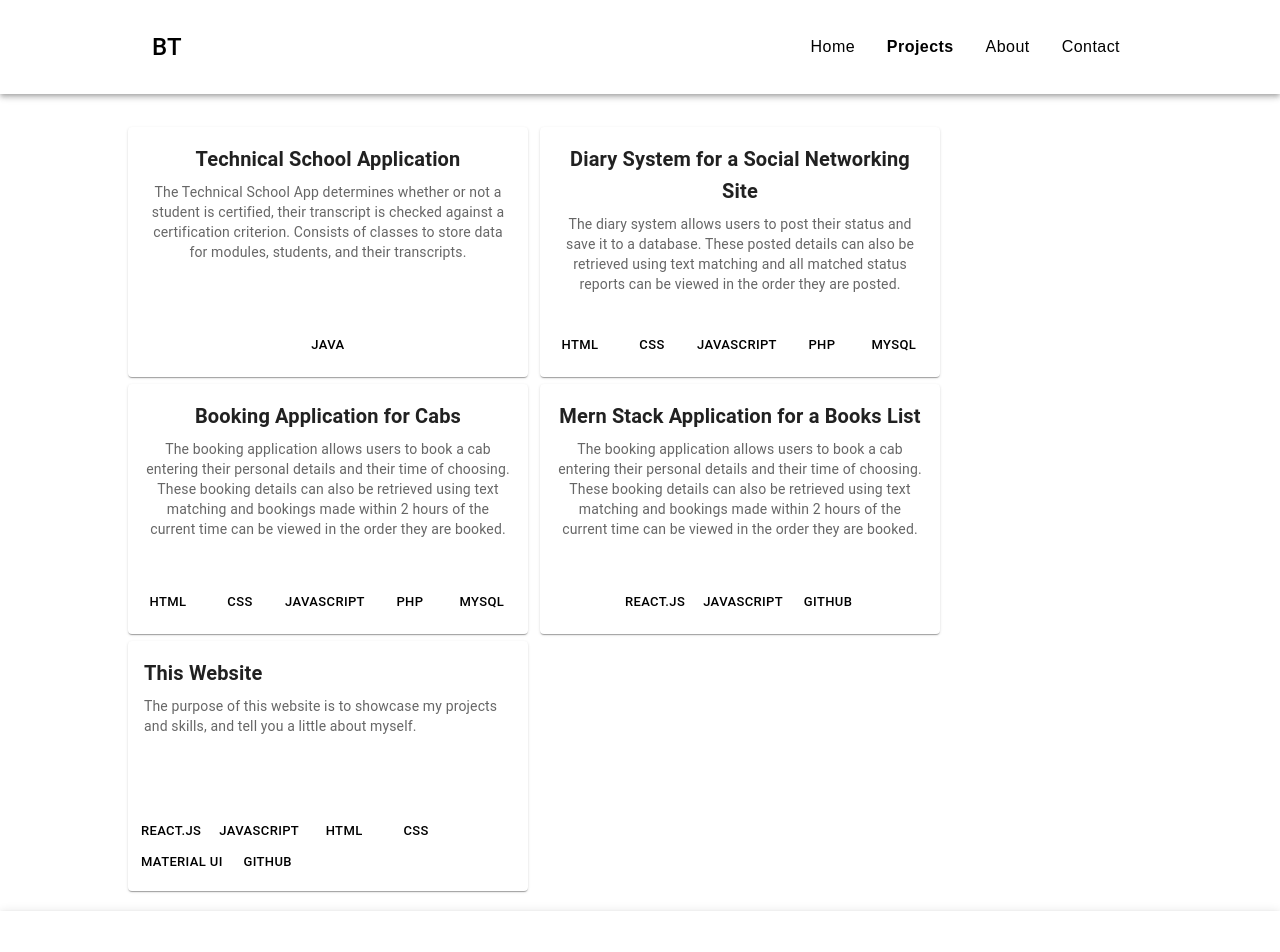
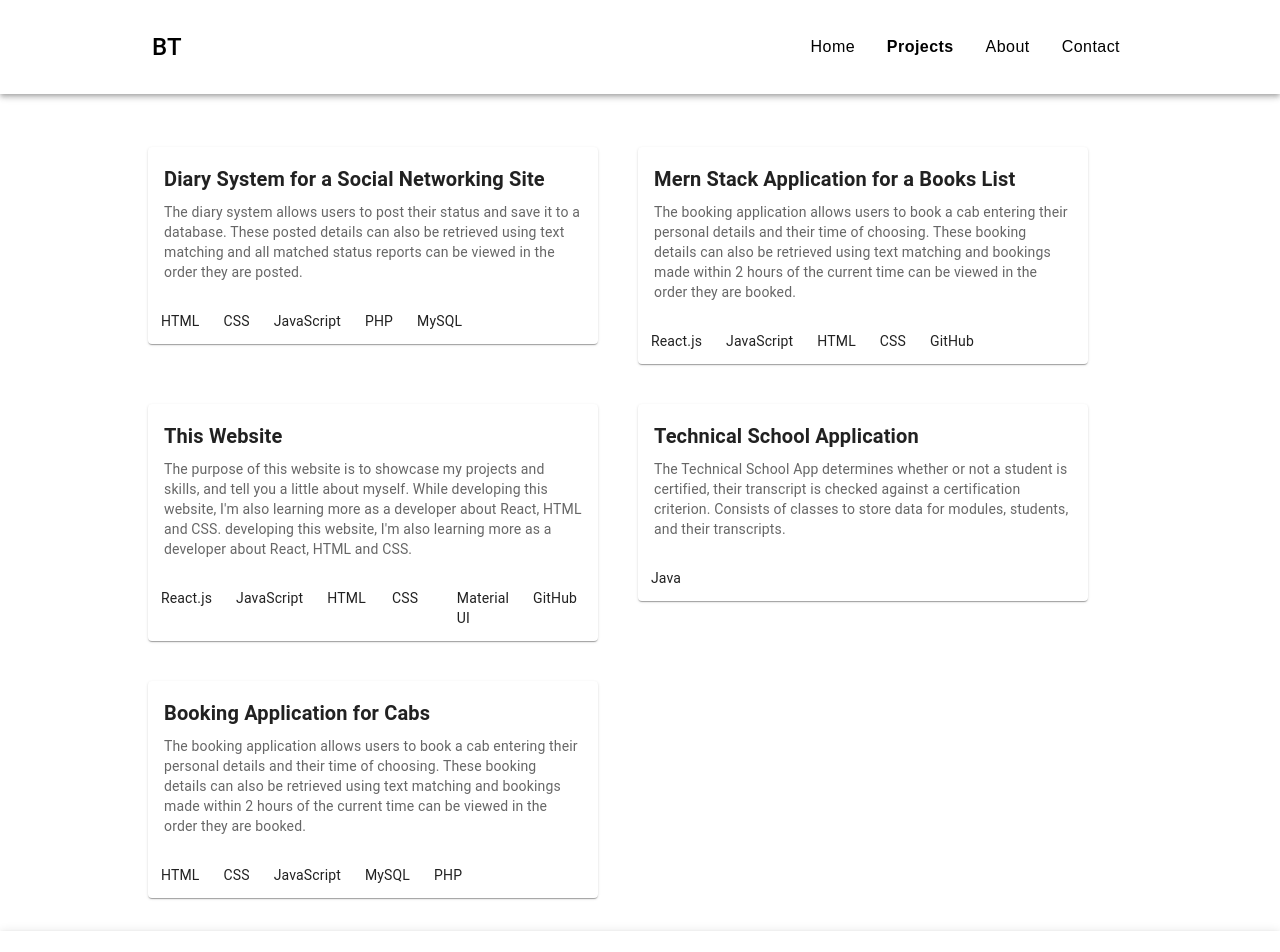
Before and after one commit to trinhbond/personal-portfolio, a React (Create React App) app: page /Projects in a window 1280 px wide. Shown: the top 952 px of the page. Built offline with nearby package versions, Linux system fonts and the light colour scheme.

Commit message:
Changed list on Card to a Grid item.

```diff
--- a/src/pages/AboutMe.js
+++ b/src/pages/AboutMe.js
@@ -12,12 +12,23 @@ function AboutMe() {
       with friends, I enjoy creating meaningful projects such as this website. I am currently focusing on a Research and Development Project
       where I am working with 6 other members to develop a proof of concept android application for Kumeu River Wines. The application
       will use real-time climatic data to predict dangerous weather events such as frost that are damaging to their vineyards.</p>
-    <p id="listHeading">Here are a few technologies I've been working with recently:</p>
+    <p id="listHeading">Technologies I've worked with:</p>
     <ul>
+      <li>JavaScript (ES5)</li>
+      <li>HTML</li>
+      <li>CSS</li>
       <li>React</li>
       <li>Node.js</li>
-      <li>JavaScript (ES5)</li>
+      <li>jQuery</li>
+      <li>Bootstrap</li>
+      <li>Material-UI</li>
       <li>Android Studio</li>
+      <li>Java</li>
+      <li>C</li>
+      <li>C#</li>
+      <li>GitHub</li>
+      <li>MySQL</li>
+      <li>Firebase</li>
     </ul>
   </div>
   )
--- a/src/pages/Contact.js
+++ b/src/pages/Contact.js
@@ -7,7 +7,7 @@ export default function Contact() {
   return (
     <div className="Content">
         <h1 className="ContentHeading">Get in touch</h1>
-        <p className="ContentParagraph">For work opportunities, feel free to contact me
+        <p className="ContentParagraph">For work opportunities or inquiries, feel free to contact me
         and I will get back to you as soon as possible.</p>
         <button className="ContactButton"><a href="mailto:bond.nicktrinh@gmail.com" target="blank">Say Hello</a></button>
     </div>
--- a/src/pages/Home.js
+++ b/src/pages/Home.js
@@ -1,5 +1,6 @@
 import React from 'react';
 import "../styles/Home.css";
+import { Container, Box } from "@mui/material"
 
 function Home() {
   document.title = "Home - Bond Trinh";
@@ -9,6 +10,7 @@ function Home() {
     <p id="hiParagraph">Hello, my name is</p>
     <h1>Bond Trinh</h1>
     <p id="welcomeParagraph">Welcome to my portfolio.</p>
+    <button id="resumeButton">Resume</button>
     <div className="icons">
       <a href="https://github.com/bondtrinh1/personal-portfolio" target="blank">
           <svg
--- a/src/pages/Projects.js
+++ b/src/pages/Projects.js
@@ -3,20 +3,156 @@ import "../styles/Projects.css";
 import Card from '@mui/material/Card';
 import CardContent from '@mui/material/CardContent';
 import Typography from '@mui/material/Typography';
-import { Button, CardActionArea, CardActions } from '@mui/material';
-import DownloadIcon from '@mui/icons-material/Download';
-import FileDownloadIcon from '@mui/icons-material/FileDownload';
+import {
+    CardActionArea,
+    CardActions,
+    createTheme,
+    ThemeProvider,
+    Grid
+} from '@mui/material';
 
 export default function Projects() {
     document.title = "Projects - Bond Trinh";
 
+    const theme = createTheme({
+        breakpoints: {
+          values: {
+            xxs: 0, // small phone
+            xs: 300, // phone
+            sm: 600, // tablets
+            md: 900, // small laptop
+            lg: 1200, // desktop
+            xl: 1536 // large screens
+          }
+        }
+      });
+
     return (
     <div className="container">
+        <ThemeProvider theme={theme}>
         <section>
-            <Card sx={{ maxWidth: 400, height: 250 }}>
-                <CardActionArea sx={{justifyContent:"center", textAlign:"center" }}>
+        <Card sx={{ maxWidth: 450, display: "flex", flexWrap: "wrap" }}>
+            <CardActionArea>
                 <CardContent>
-                    <Typography gutterBottom variant="h6" component="div"sx={{fontWeight: "bold"}}>
+                    <Typography gutterBottom variant="h6" component="div" sx={{ fontWeight: "bold" }}>
+                    Diary System for a Social Networking Site
+                    </Typography>
+                    <Typography variant="body2" color="text.secondary">
+                    The diary system allows users to post their status and save it to a database.
+                    These posted details can also be retrieved using text matching and all matched
+                    status reports can be viewed in the order they are posted.
+                    </Typography>
+                </CardContent>
+            </CardActionArea>
+            <CardActions>
+                <Grid sx={{ textAlign: "start", padding: "5px" }} container spacing={3}>
+                        <Grid item xs>
+                            <Typography variant="body2">HTML</Typography>
+                        </Grid>
+                        <Grid item xs>
+                            <Typography variant="body2">CSS</Typography>
+                        </Grid>
+                        <Grid item xs>
+                            <Typography variant="body2">JavaScript</Typography>
+                        </Grid>
+                        <Grid item xs>
+                            <Typography variant="body2">PHP</Typography>
+                        </Grid>
+                        <Grid item xs>
+                            <Typography variant="body2">MySQL</Typography>
+                        </Grid>
+                    </Grid>
+                {/* <Button size="small" color="primary" sx={{ backgroundColor: "none",  }}>
+                    <a href="/Projects/assign1.7z" download><DownloadIcon fontSize="large" sx={{backgroundColor: "black", border: "1px solid black", borderRadius: "8px" }}/></a>
+                </Button> */}
+            </CardActions>
+        </Card>
+        </section>
+        <section>
+        <Card sx={{ maxWidth: 450, display: "flex", flexWrap: "wrap" }}>
+            <CardActionArea>
+                <CardContent>
+                    <Typography gutterBottom variant="h6" component="div" sx={{ fontWeight: "bold" }}>
+                    Mern Stack Application for a Books List
+                    </Typography>
+                    <Typography variant="body2" color="text.secondary">
+                    The booking application allows users to book a cab entering their personal details
+                    and their time of choosing. These booking details can also be retrieved using text matching
+                    and bookings made within 2 hours of the current time can be viewed in the order they are booked.
+                    </Typography>
+                </CardContent>
+            </CardActionArea>
+            <CardActions>
+                <Grid sx={{ textAlign: "start", padding: "5px" }} container spacing={3}>
+                    <Grid item xs>
+                        <Typography variant="body2">React.js</Typography>
+                    </Grid>
+                    <Grid item xs>
+                        <Typography variant="body2">JavaScript</Typography>
+                    </Grid>
+                    <Grid item xs>
+                        <Typography variant="body2">HTML</Typography>
+                    </Grid>
+                    <Grid item xs>
+                        <Typography variant="body2">CSS</Typography>
+                    </Grid>
+                    <Grid item xs>
+                        <Typography variant="body2">GitHub</Typography>
+                    </Grid>
+                </Grid>
+
+                {/* <Button size="small" color="primary" sx={{ backgroundColor: "none",  }}>
+                    <a href="https://heroku-mern-app.herokuapp.com/" target="blank">View Application</a>
+                </Button> */}
+            </CardActions>
+        </Card>
+        </section>
+        <section>
+        <Card sx={{ maxWidth: 450, display: "flex", flexWrap: "wrap" }}>
+                <CardActionArea>
+                    <CardContent>
+                        <Typography gutterBottom variant="h6" component="div" sx={{ fontWeight: "bold" }}>
+                        This Website
+                        </Typography>
+                        <Typography variant="body2" color="text.secondary">
+                        The purpose of this website is to showcase my projects and skills, and tell you a little about myself. While
+                        developing this website, I'm also learning more as a developer about React, HTML and CSS.
+                        developing this website, I'm also learning more as a developer about React, HTML and CSS.
+                        </Typography>
+                    </CardContent>
+                </CardActionArea>
+                <CardActions>
+                    <Grid sx={{ textAlign: "start", padding: "5px" }} container spacing={3}>
+                        <Grid item xs>
+                            <Typography variant="body2">React.js</Typography>
+                        </Grid>
+                        <Grid item xs>
+                            <Typography variant="body2">JavaScript</Typography>
+                        </Grid>
+                        <Grid item xs>
+                            <Typography variant="body2">HTML</Typography>
+                        </Grid>
+                        <Grid item xs>
+                            <Typography variant="body2">CSS</Typography>
+                        </Grid>
+                        <Grid item xs>
+                            <Typography variant="body2">Material UI</Typography>
+                        </Grid>
+                        <Grid item xs>
+                            <Typography variant="body2">GitHub</Typography>
+                        </Grid>
+                    </Grid>
+                    {/* <Button size="small" color="primary" sx={{ backgroundColor: "none",  }}>
+                        <a href="https://github.com/bondtrinh1/personal-portfolio" target="blank">View GitHub Repository</a>
+                    </Button> */}
+                </CardActions>
+            </Card>
+        </section>
+        <section>
+            <Card sx={{ maxWidth: 450, display: "flex", flexWrap: "wrap" }}>
+                <CardActionArea>
+                <CardContent>
+                    <Typography gutterBottom variant="h6" component="div" sx={{fontWeight: "bold"}}>
                     Technical School Application
                     </Typography>
                     <Typography variant="body2" color="text.secondary">
@@ -26,10 +162,12 @@ export default function Projects() {
                     </Typography>
                 </CardContent>
                 </CardActionArea>
-                <CardActions sx={{justifyContent:"center", textAlign:"center", position:"relative", top: "44px" }}>
-                    <Button size="small" color="primary" sx={{ color:"black", backgroundColor: "none", pointerEvents: "none" }}>
-                    Java
-                    </Button>
+                <CardActions>
+                <Grid  sx={{ textAlign: "start", padding: "5px" }} container spacing={3}>
+                    <Grid item>
+                        <Typography variant="body2" >Java</Typography>
+                    </Grid>
+                </Grid>
                     {/* <Button size="small" color="primary" sx={{ backgroundColor: "none",  }}>
                         <a href="/Projects/TechnicalSchoolApp.7z" download><DownloadIcon fontSize="large" sx={{backgroundColor: "black", border: "1px solid black", borderRadius: "8px" }}/></a>
                     </Button> */}
@@ -37,144 +175,44 @@ export default function Projects() {
             </Card>
         </section>
         <section>
-        <Card sx={{ maxWidth: 400, height: 250 }}>
-            <CardActionArea sx={{justifyContent:"center", textAlign:"center" }}>
+        <Card sx={{ maxWidth: 450, display: "flex", flexWrap: "wrap" }}>
+            <CardActionArea>
                 <CardContent>
-                    <Typography gutterBottom variant="h6" component="div"sx={{fontWeight: "bold"}}>
-                    Diary System for a Social Networking Site
-                    </Typography>
-                    <Typography variant="body2" color="text.secondary">
-                    The diary system allows users to post their status and save it to a database.
-                    These posted details can also be retrieved using text matching and all matched
-                    status reports can be viewed in the order they are posted.
-                    </Typography>
-                </CardContent>
-            </CardActionArea>
-            <CardActions sx={{ position:"relative", top: "12px" }}>
-                <Button size="small" color="primary" sx={{ color:"black", backgroundColor: "none", pointerEvents: "none" }}>
-                HTML
-                </Button>
-                <Button size="small" color="primary" sx={{ color:"black", backgroundColor: "none", pointerEvents: "none" }}>
-                CSS
-                </Button>
-                <Button size="small" color="primary" sx={{ color:"black", backgroundColor: "none", pointerEvents: "none" }}>
-                JavaScript
-                </Button>
-                <Button size="small" color="primary" sx={{ color:"black", backgroundColor: "none", pointerEvents: "none" }}>
-                PHP
-                </Button>
-                <Button size="small" color="primary" sx={{ color:"black", backgroundColor: "none", pointerEvents: "none" }}>
-                MySQL
-                </Button>
-                {/* <Button size="small" color="primary" sx={{ backgroundColor: "none",  }}>
-                    <a href="/Projects/assign1.7z" download><DownloadIcon fontSize="large" sx={{backgroundColor: "black", border: "1px solid black", borderRadius: "8px" }}/></a>
-                </Button> */}
-            </CardActions>
-        </Card>
-        </section>
-        <section>
-        <Card sx={{ maxWidth: 400, height: 250 }}>
-            <CardActionArea sx={{justifyContent:"center", textAlign:"center" }}>
-                <CardContent>
-                    <Typography gutterBottom variant="h6" component="div"sx={{fontWeight: "bold"}}>
+                    <Typography gutterBottom variant="h6" component="div" sx={{ fontWeight: "bold" }}>
                     Booking Application for Cabs
                     </Typography>
                     <Typography variant="body2" color="text.secondary">
                     The booking application allows users to book a cab entering their personal details
-                and their time of choosing. These booking details can also be retrieved using text matching
-                and bookings made within 2 hours of the current time can be viewed in the order they are booked.
+                    and their time of choosing. These booking details can also be retrieved using text matching
+                    and bookings made within 2 hours of the current time can be viewed in the order they are booked.
                     </Typography>
                 </CardContent>
             </CardActionArea>
-            <CardActions sx={{ position:"relative", top: "24px" }}>
-                <Button size="small" color="primary" sx={{ color:"black", backgroundColor: "none", pointerEvents: "none" }}>
-                HTML
-                </Button>
-                <Button size="small" color="primary" sx={{ color:"black", backgroundColor: "none", pointerEvents: "none" }}>
-                CSS
-                </Button>
-                <Button size="small" color="primary" sx={{ color:"black", backgroundColor: "none", pointerEvents: "none" }}>
-                JavaScript
-                </Button>
-                <Button size="small" color="primary" sx={{ color:"black", backgroundColor: "none", pointerEvents: "none" }}>
-                PHP
-                </Button>
-                <Button size="small" color="primary" sx={{ color:"black", backgroundColor: "none", pointerEvents: "none" }}>
-                MySQL
-                </Button>
+            <CardActions>
+                <Grid sx={{ textAlign:"start", padding: "5px" }} container spacing={3}>
+                    <Grid item xs>
+                        <Typography variant="body2" >HTML</Typography>
+                    </Grid>
+                    <Grid item xs>
+                        <Typography variant="body2">CSS</Typography>
+                    </Grid>
+                    <Grid item xs>
+                        <Typography variant="body2">JavaScript</Typography>
+                    </Grid>
+                    <Grid item xs>
+                        <Typography variant="body2">MySQL</Typography>
+                    </Grid>
+                    <Grid item xs>
+                        <Typography variant="body2">PHP</Typography>
+                    </Grid>
+                </Grid>
                 {/* <Button size="small" color="primary" sx={{ backgroundColor: "none",  }}>
                     <a href="/Projects/assign1.7z" download<DownloadIcon fontSize="large" sx={{backgroundColor: "black", border: "1px solid black", borderRadius: "8px" }}/></a>
                 </Button> */}
             </CardActions>
         </Card>
         </section>
-        <section>
-        <Card sx={{ maxWidth: 400, height: 250 }}>
-            <CardActionArea sx={{justifyContent:"center", textAlign:"center" }}>
-                <CardContent>
-                    <Typography gutterBottom variant="h6" component="div"sx={{fontWeight: "bold"}}>
-                    Mern Stack Application for a Books List
-                    </Typography>
-                    <Typography variant="body2" color="text.secondary">
-                    The booking application allows users to book a cab entering their personal details
-                and their time of choosing. These booking details can also be retrieved using text matching
-                and bookings made within 2 hours of the current time can be viewed in the order they are booked.
-                    </Typography>
-                </CardContent>
-            </CardActionArea>
-            <CardActions sx={{ justifyContent:"center", textAlign:"center", position:"relative", top: "24px" }}>
-                <Button size="small" color="primary" sx={{ color:"black", backgroundColor: "none", pointerEvents: "none" }}>
-                React.js
-                </Button>
-                <Button size="small" color="primary" sx={{ color:"black", backgroundColor: "none", pointerEvents: "none" }}>
-                JavaScript
-                </Button>
-                <Button size="small" color="primary" sx={{ color:"black", backgroundColor: "none", pointerEvents: "none" }}>
-                GitHub
-                </Button>
-                {/* <Button size="small" color="primary" sx={{ backgroundColor: "none",  }}>
-                    <a href="https://heroku-mern-app.herokuapp.com/" target="blank">View Application</a>
-                </Button> */}
-            </CardActions>
-        </Card>
-        </section>
-        <section>
-        <Card sx={{ maxWidth: 400, height: 250 }}>
-                <CardActionArea>
-                    <CardContent>
-                        <Typography gutterBottom variant="h6" component="div"sx={{fontWeight: "bold"}}>
-                        This Website
-                        </Typography>
-                        <Typography variant="body2" color="text.secondary">
-                        The purpose of this website is to showcase my projects and skills, and tell you a little about myself.
-                        </Typography>
-                    </CardContent>
-                </CardActionArea>
-                <CardActions sx={{display:"inline", position:"relative", top: "64px" }}>
-                    <Button size="small" color="primary" sx={{ color:"black", backgroundColor: "none", pointerEvents: "none" }}>
-                    React.js
-                    </Button>
-                    <Button size="small" color="primary" sx={{ color:"black", backgroundColor: "none", pointerEvents: "none" }}>
-                    JavaScript
-                    </Button>
-                    <Button size="small" color="primary" sx={{ color:"black", backgroundColor: "none", pointerEvents: "none"}}>
-                    HTML
-                    </Button>
-                    <Button size="small" color="primary" sx={{ color:"black", backgroundColor: "none",  pointerEvents: "none"}}>
-                    CSS
-                    </Button>
-                    <Button size="small" color="primary" sx={{ color:"black", backgroundColor: "none", pointerEvents: "none"}}>
-                    Material UI
-                    </Button>
-                    <Button size="small" color="primary" sx={{ color:"black", backgroundColor: "none", pointerEvents: "none" }}>
-                    GitHub
-                    </Button>
-                    {/* <Button size="small" color="primary" sx={{ backgroundColor: "none",  }}>
-                        <a href="https://github.com/bondtrinh1/personal-portfolio" target="blank">View GitHub Repository</a>
-                    </Button> */}
-                </CardActions>
-            </Card>
-        </section>
+        </ThemeProvider>
     </div>
     )
 }
--- a/src/styles/AboutMe.css
+++ b/src/styles/AboutMe.css
@@ -7,6 +7,9 @@
 }
 .About-Me {
     padding: 15px 10%;
+    padding-bottom: 200px;
+    overflow: hidden;
+
 }
 .About-Me h1 {
     text-transform: uppercase;
--- a/src/styles/Home.css
+++ b/src/styles/Home.css
@@ -19,13 +19,17 @@
     position: relative;
     top: 40px;
     left: 6px;
-
 }
 .Home p {
     font-size: 1.2rem;
 }
 .Home #welcomeParagraph {
     text-align: center;
+}
+.Home #resumeButton {
+    margin: 0 auto;
+    display: block;
+    margin-bottom: 75px;
 }
 .Home .icons {
     border-bottom: 1px solid black;
--- a/src/styles/Projects.css
+++ b/src/styles/Projects.css
@@ -9,18 +9,8 @@
     padding: 15px 10%;
     padding-bottom: 125px;
 }
-h1 {
-    margin-bottom: 0
-}
-p {
-    font-size: 1.2rem;
-}
-#description {
-    margin-top: 0;
-    margin-bottom: 25px;
-}
 section {
-    margin-right: 12px;
+    margin: 20px;
     display: inline-block;
 }
 section button {
@@ -42,3 +32,9 @@ section button a {
     text-decoration: none;
     color: rgb(255, 255, 255);
 }
+@media screen and (max-width: 960px) {
+    section {
+        margin-bottom: 12px;
+        display: block;
+    }
+}
```
Also changed, not shown: src/styles/Contact.css (+5 -5 lines).
